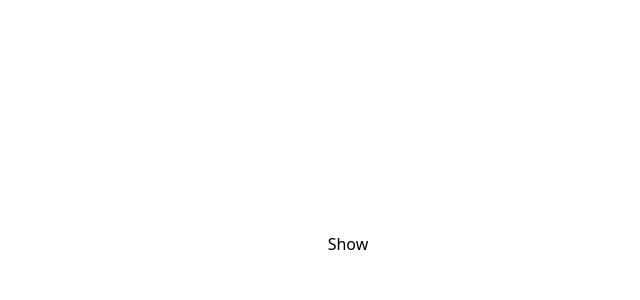
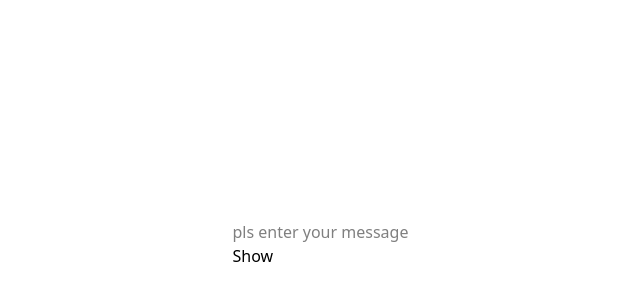
Before and after one commit to abhishekjmd/react-practice-problems, a React (Vite) app: page / in a window 1280 px wide. Shown: the part 156-456 px from the top of the page, without its empty margins (292-932 px from the left). Built offline with nearby package versions, Linux system fonts and the light colour scheme.

Commit message:
practice dynamic text toggle

```diff
--- a/src/App.tsx
+++ b/src/App.tsx
@@ -18,6 +18,7 @@ import Toggle from "./problems/toggle/Toggle";
 import CounterToggle from "./problems/toggle/CounterToggle";
 import StepInputCounterToggle from "./problems/toggle/StepInputCounterToggle";
 import AutoHideToggle from "./problems/toggle/AutoHideToggle";
+import DynamicTextToggle from "./problems/toggle/DynamicTextToggle";
 
 export default function App() {
   return (
@@ -30,7 +31,8 @@ export default function App() {
         {/* <Toggle /> */}
         {/* <CounterToggle /> */}
         {/* <StepInputCounterToggle /> */}
-        <AutoHideToggle />
+        {/* <AutoHideToggle /> */}
+        <DynamicTextToggle />
       </div>
       {/* <div className="w-[100vw] bg-[#141C2F] lg:h-[100vh] min-h-[100vh] overflow-y-scroll flex justify-center items-center"> */}
       {/* <Accordian /> */}
--- /dev/null
+++ b/src/problems/toggle/DynamicTextToggle.tsx
@@ -0,0 +1,28 @@
+import { useState } from "react";
+
+export default function DynamicTextToggle() {
+  const [isVisible, setIsVisible] = useState(false);
+  const [message, setMessage] = useState("");
+  const handleVisibility = () => setIsVisible(!isVisible);
+  const handleInput = (value) => {
+    setMessage(value);
+  };
+  return (
+    <div>
+      <div>
+        {isVisible && message && <p>{message}</p>}
+        <div>
+          <input
+            type="text"
+            placeholder="pls enter your message"
+            value={message}
+            onChange={(e) => handleInput(e.target.value)}
+          />
+        </div>
+        <button onClick={handleVisibility}>
+          {isVisible ? "Hide" : "Show"}
+        </button>
+      </div>
+    </div>
+  );
+}
```
